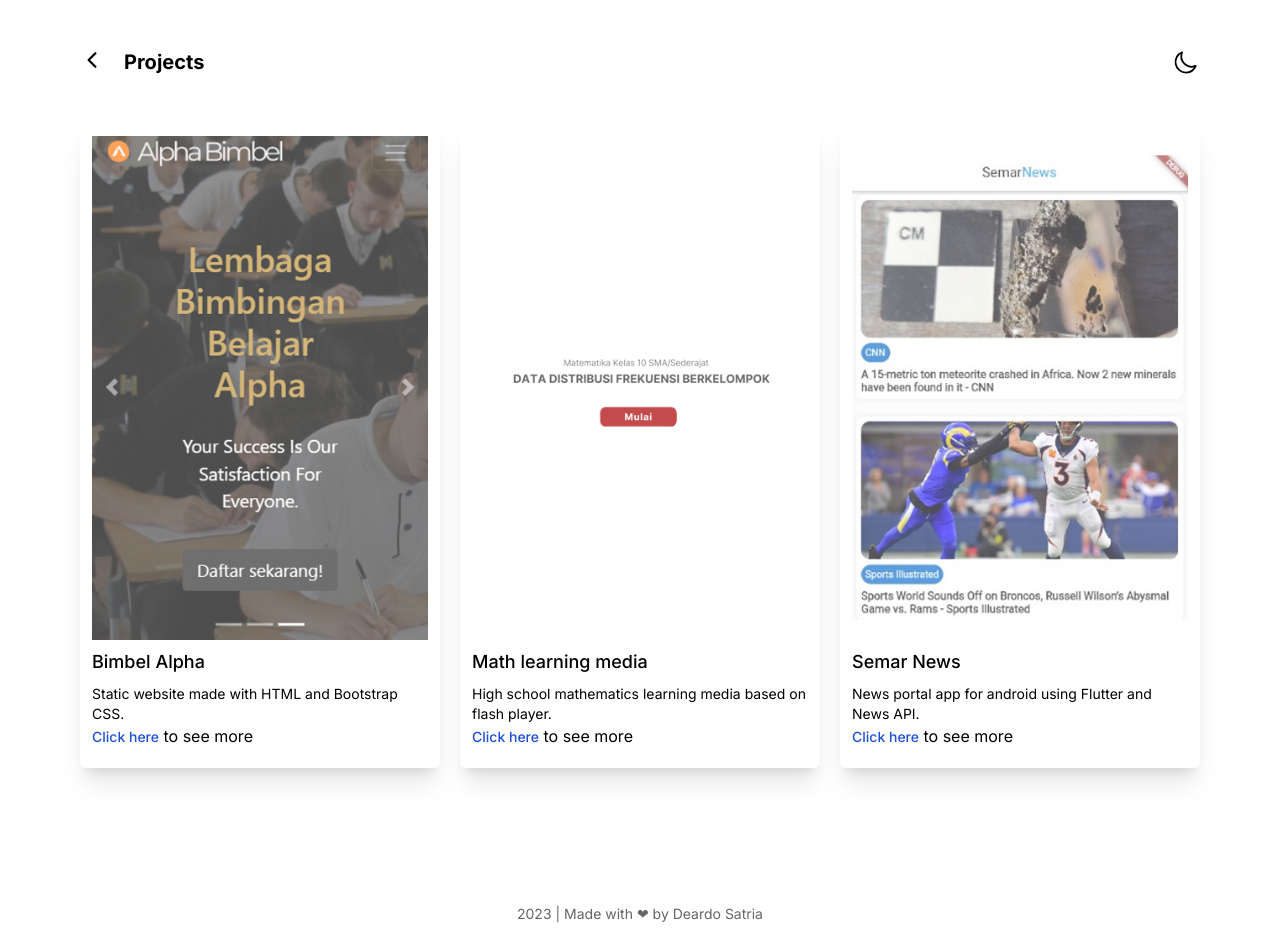
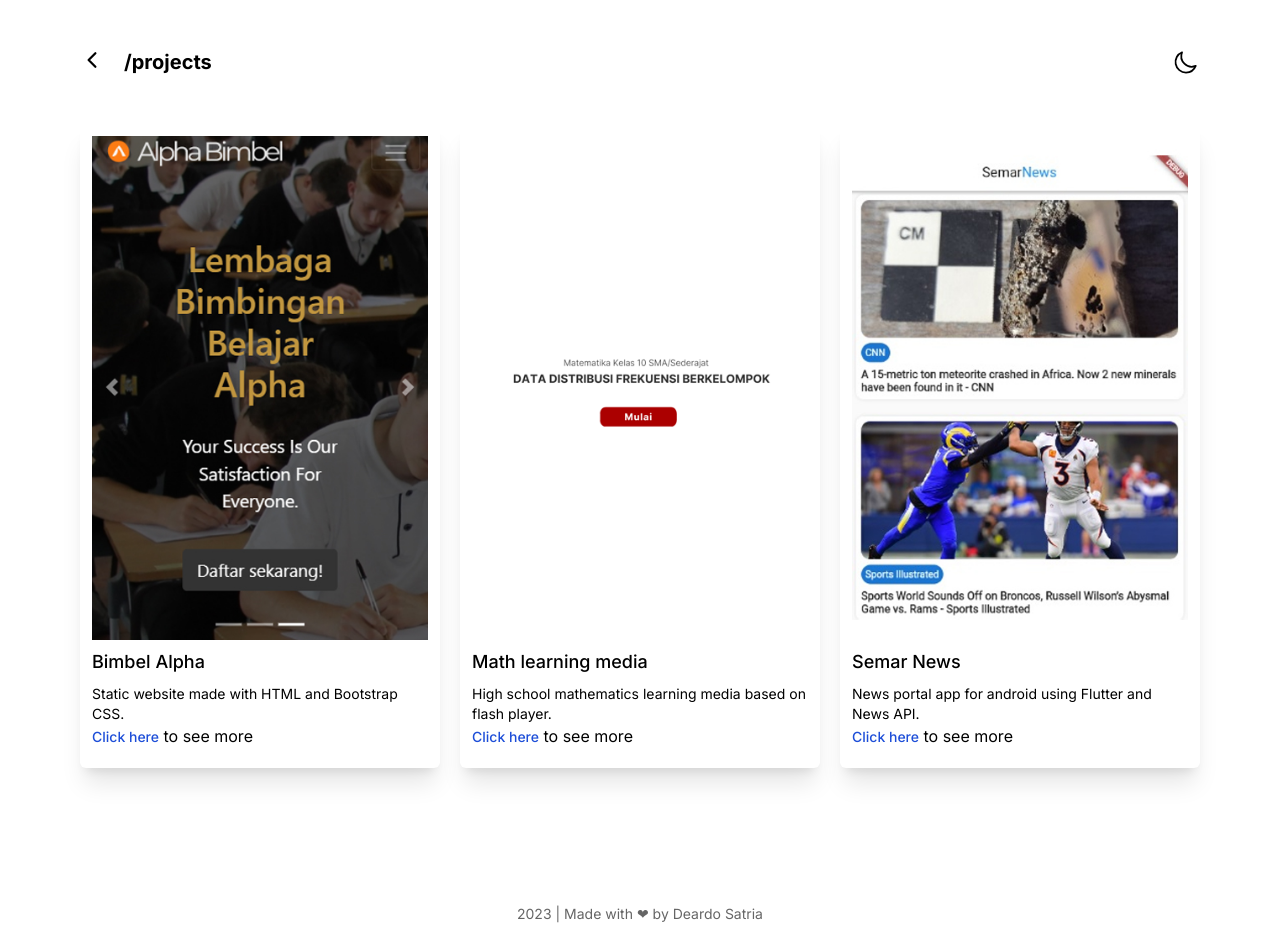
Before and after one commit to deardosatria7/deardosatria7, a Next.js app in the folder my-website/: page /projects in a window 1280 px wide. Built offline with nearby package versions, Linux system fonts and the light colour scheme.

Commit message:
Update projects.tsx

```diff
--- a/my-website/pages/projects.tsx
+++ b/my-website/pages/projects.tsx
@@ -15,13 +15,13 @@
         <Link href={"/"} className="text-2xl">
           <IoChevronBack />
         </Link>
-        <h1 className="text-xl font-bold dark:text-white">Projects</h1>
+        <h1 className="text-xl font-bold dark:text-white">/projects</h1>
       </Header>
       <main>
         <div className="flex flex-col justify-center md:flex-row md:flex-wrap md:gap-5">
           <div className="flex-1 basis-1/4">
             <Card>
-              <div className="opacity-70">
+              <div className="dark:opacity-70">
                 <Image src={Alpha} layout="responsive" alt="" />
               </div>
               <div className="py-2">
@@ -35,7 +35,7 @@
           </div>
           <div className="flex-1 basis-1/4">
             <Card>
-              <div className="opacity-70">
+              <div className="dark:opacity-70">
                 <Image src={Mat} layout="responsive" alt="" />
               </div>
               <div className="py-2">
@@ -49,7 +49,7 @@
           </div>
           <div className="flex-1 basis-1/4">
             <Card>
-              <div className="opacity-70">
+              <div className="dark:opacity-70">
                 <Image src={Semar} layout="responsive" alt="" />
               </div>
               <div className="py-2">
```
